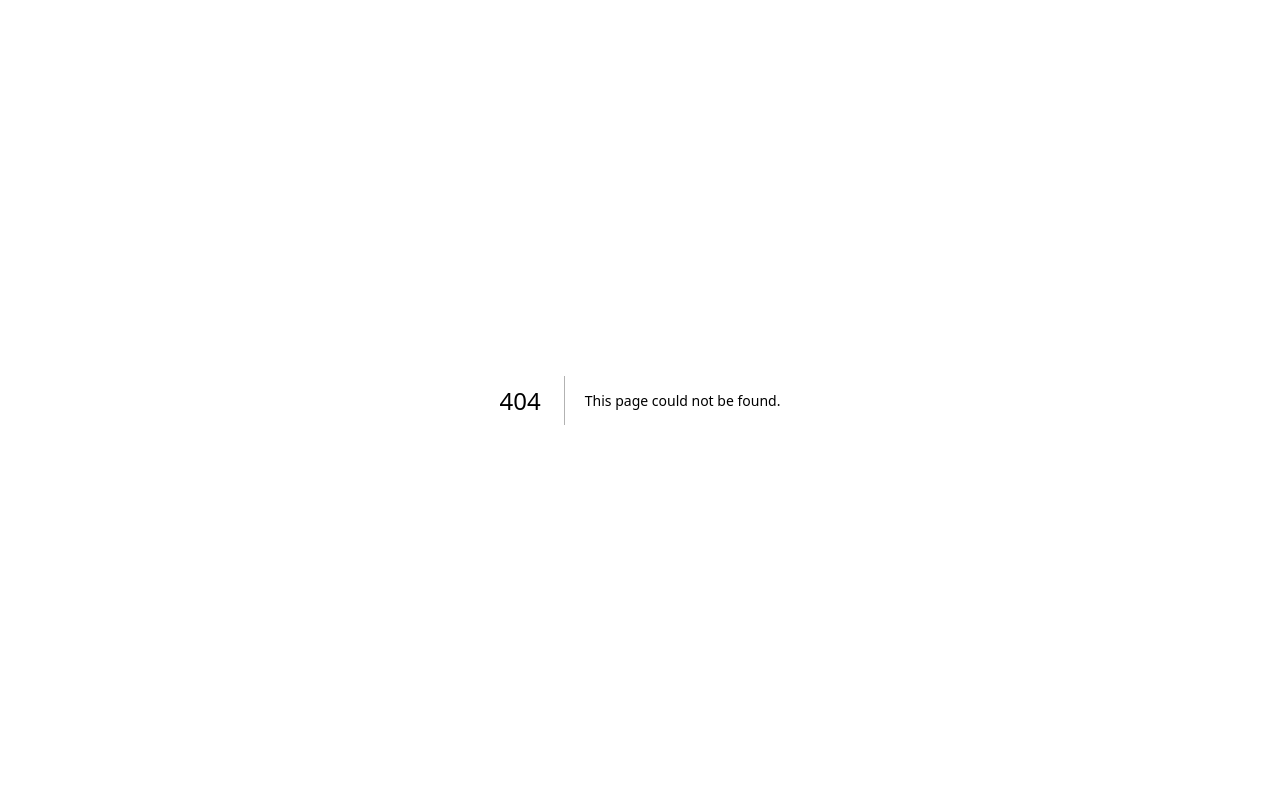
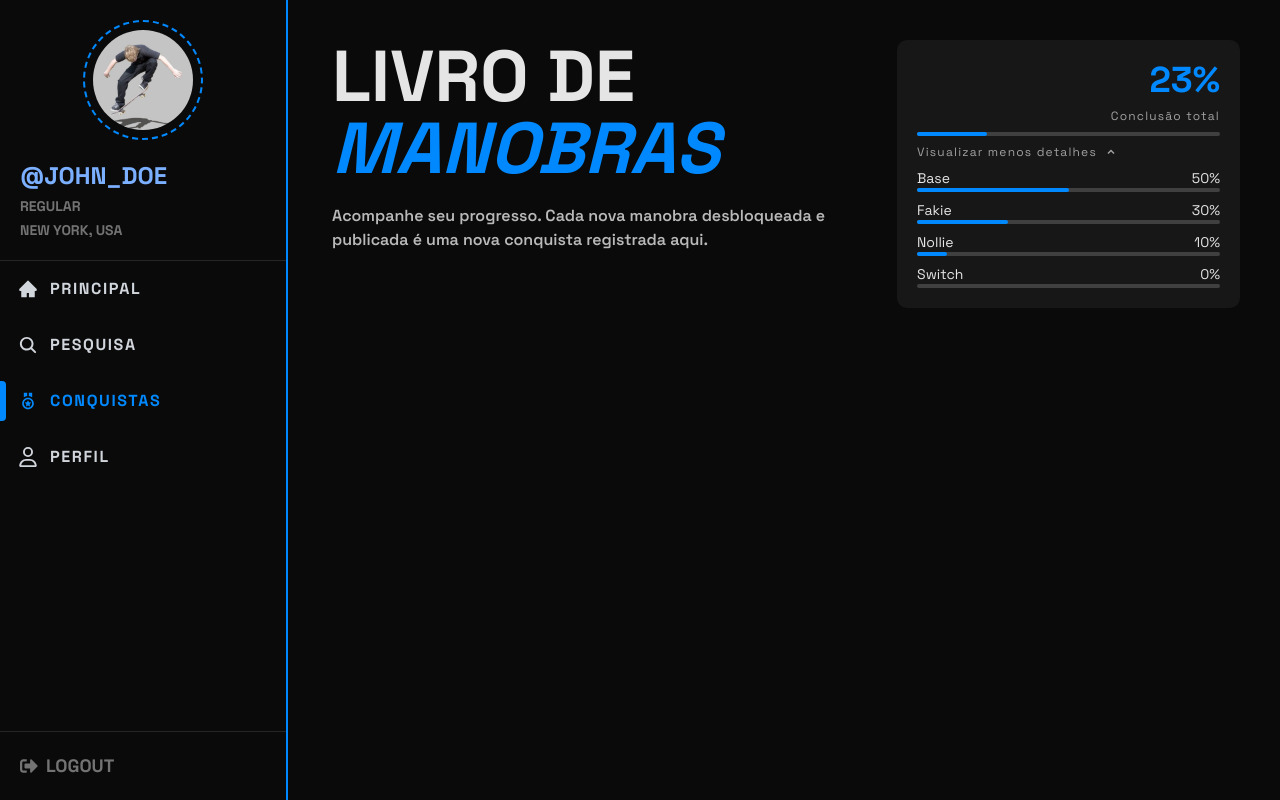
Before and after one commit to GabrielMoraisSL/live-flip, a Next.js app: page /conquistas in a window 1280 px wide. Before the commit this address had no page. Built offline with nearby package versions, Linux system fonts and the light colour scheme.

Commit message:
feat(conquistas): adicionar módulo conquistas com componentes e helpers associados

```diff
--- /dev/null
+++ b/app/(authenticated)/conquistas/page.tsx
@@ -0,0 +1,24 @@
+import { Column, Row } from '@/components/server';
+import { ProgressInfo } from '@/features/achieviments/components';
+
+export default function Achieviments() {
+  return (
+    <Column className='text-neutral-200 2xl:flex-row gap-10 p-5 sm:p-10 2xl:p-0 2xl:m-10 w-full lg:pb-10 overflow-auto'>
+      <Row className='w-full justify-between items-start gap-8'>
+        <Column className='gap-5 w-2/3'>
+          <h2 className='font-bold text-7xl uppercase'>
+            Livro de <br />
+            <span className='text-brand-primary italic'>Manobras</span>
+          </h2>
+          <p className='font-semibold opacity-80'>
+            Acompanhe seu progresso. Cada <span>nova manobra</span> desbloqueada
+            e <span>publicada</span> é uma
+            <span> nova conquista</span> registrada aqui.
+          </p>
+        </Column>
+        <ProgressInfo />
+      </Row>
+
+    </Column>
+  );
+}
--- /dev/null
+++ b/components/server/progress-bar.component.tsx
@@ -0,0 +1,10 @@
+export const ProgressBar = ({ percent }: { percent: number }) => {
+  return (
+    <div className='w-full h-1 bg-neutral-700 rounded'>
+      <div
+        className='h-full bg-brand-primary rounded transition-all duration-500'
+        style={{ width: `${percent}%` }}
+      />
+    </div>
+  )
+}
--- /dev/null
+++ b/enums/labels/index.ts
@@ -0,0 +1,15 @@
+export namespace LabelsEnums {
+  export enum PagesItems {
+    Main = 'Principal',
+    Profile = 'Perfil',
+    Search = 'Pesquisa',
+    Achievements = 'Conquistas',
+  }
+
+  export enum Instances {
+    Base = 'Base',
+    Fakie = 'Fakie',
+    Nollie = 'Nollie',
+    Switch = 'Switch',
+  }
+}
--- /dev/null
+++ b/enums/values/index.ts
@@ -0,0 +1,16 @@
+export namespace ValuesEnums {
+  export enum Routes {
+    Main = '/',
+    Profile = '/perfil',
+    Search = '/pesquisa',
+    Achievements = '/conquistas',
+    Login = '/login',
+  }
+
+  export enum Instances {
+    Base = 'base',
+    Fakie = 'fakie',
+    Nollie = 'nollie',
+    Switch = 'switch',
+  }
+}
--- /dev/null
+++ b/features/achieviments/components/index.ts
@@ -0,0 +1 @@
+export * from './progress-info.component';
--- /dev/null
+++ b/features/achieviments/components/progress-info.component.tsx
@@ -0,0 +1,98 @@
+'use client';
+
+import { Column, ProgressBar, Row } from '@/components/server';
+import { cn } from '@/lib/cn.utils';
+import { calculatePercentage } from '@/lib/helpers';
+import { useState } from 'react';
+import { BiSolidChevronDown, BiSolidChevronUp } from 'react-icons/bi';
+
+export const ProgressInfo = () => {
+  const mocks = {
+    unlockedsByInstances: [
+      {
+        id: 1,
+        name: 'Base',
+        totalUnlockeds: 5,
+        total: 10,
+      },
+      {
+        id: 2,
+        name: 'Fakie',
+        totalUnlockeds: 3,
+        total: 10,
+      },
+      {
+        id: 3,
+        name: 'Nollie',
+        totalUnlockeds: 1,
+        total: 10,
+      },
+      {
+        id: 4,
+        name: 'Switch',
+        totalUnlockeds: 0,
+        total: 10,
+      },
+    ],
+    totalUnlockeds: 9,
+    total: 40,
+  };
+  const { unlockedsByInstances, totalUnlockeds, total } = mocks;
+
+  const percentageByTotals = calculatePercentage(totalUnlockeds, total);
+  const [openDetails, setOpenDetails] = useState(true);
+
+  return (
+    <Column className='w-full sm:w-96 p-5 gap-2 bg-neutral-900 rounded-lg self-start items-end'>
+      <h3 className='text-4xl font-bold text-brand-primary'>
+        {percentageByTotals}%
+      </h3>
+      <Column className='gap-2 w-full items-end'>
+        <p className='text-xs text-neutral-400 tracking-widest'>
+          Conclusão total
+        </p>
+        <ProgressBar percent={percentageByTotals} />
+      </Column>
+      <Column className='w-full'>
+        <button
+          type='button'
+          onClick={() => setOpenDetails(!openDetails)}
+          className='text-xs text-neutral-400 tracking-widest'
+        >
+          <Row className='gap-2'>
+            Visualizar {!openDetails ? 'mais' : 'menos'} detalhes
+            {!openDetails ? <BiSolidChevronDown /> : <BiSolidChevronUp />}
+          </Row>
+        </button>
+        <Column
+          className={cn(
+            'w-full h-0 transition-all',
+            openDetails && 'h-30 gap-2 mt-2',
+          )}
+        >
+          {unlockedsByInstances.map((instance) => {
+            const percentage = calculatePercentage(
+              instance.totalUnlockeds,
+              instance.total,
+            );
+            return (
+              <Column
+                key={instance.id}
+                className={cn(
+                  'w-full overflow-hidden transition-all text-sm duration-500',
+                  !openDetails && 'h-0 opacity-0',
+                )}
+              >
+                <Column className='w-full flex-row items-center justify-between'>
+                  <h4>{instance.name}</h4>
+                  <p>{percentage}%</p>
+                </Column>
+                <ProgressBar percent={percentage} />
+              </Column>
+            );
+          })}
+        </Column>
+      </Column>
+    </Column>
+  );
+};
--- /dev/null
+++ b/features/achieviments/components/trick-list-by-instance.tsx
@@ -0,0 +1,11 @@
+import { ValuesEnums } from '@/enums/values';
+
+export const TrickListByInstance = ({
+  instance,
+}: {
+  instance: ValuesEnums.Instances;
+}) => {
+  return (
+
+  )
+};
--- /dev/null
+++ b/lib/helpers/calculate-percentage.ts
@@ -0,0 +1,5 @@
+export function calculatePercentage(unlockeds: number, total: number): number {
+  let calculatedValue: number = 0;
+  if (total !== 0) calculatedValue = Math.round((unlockeds / total) * 100);
+  return calculatedValue;
+}
--- /dev/null
+++ b/lib/helpers/index.ts
@@ -0,0 +1 @@
+export * from './calculate-percentage';
```
Also changed, not shown: enums/ids/index.ts (added), lib/formatters/index.ts (added).
